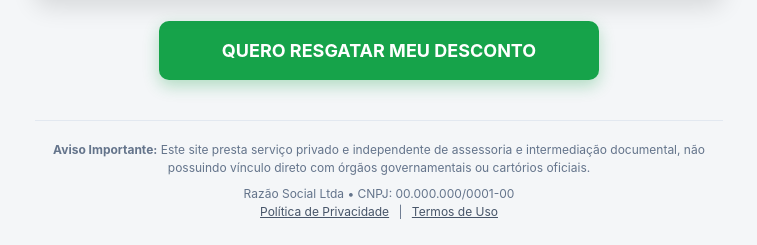
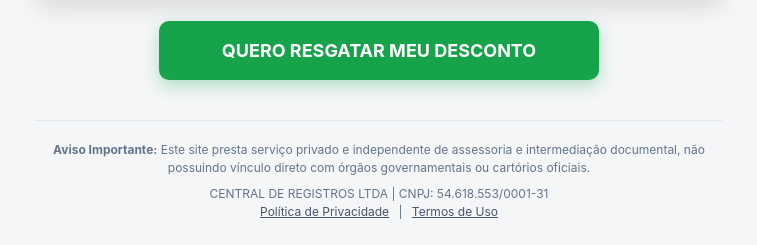
Before and after one commit to Alessandrofelipe90/q-, a plain HTML site: page nascido.html in a window 1280 px wide. Shown: the part 637-882 px from the top of the page, without its empty margins (261-1018 px from the left). Drawn offline with Linux system fonts and the light colour scheme.

Commit message:
Update nascido.html

```diff
--- a/nascido.html
+++ b/nascido.html
@@ -135,7 +135,7 @@
     <footer class="disclaimer">
       <p><strong>Aviso Importante:</strong> Este site presta serviço privado e independente de assessoria e intermediação documental, não possuindo vínculo direto com órgãos governamentais ou cartórios oficiais.</p>
       <p style="margin-top: 8px;">
-        Razão Social Ltda • CNPJ: 00.000.000/0001-00<br>
+        CENTRAL DE REGISTROS LTDA | CNPJ: 54.618.553/0001-31<br>
         <a href="#">Política de Privacidade</a> | <a href="#">Termos de Uso</a>
       </p>
     </footer>
```
